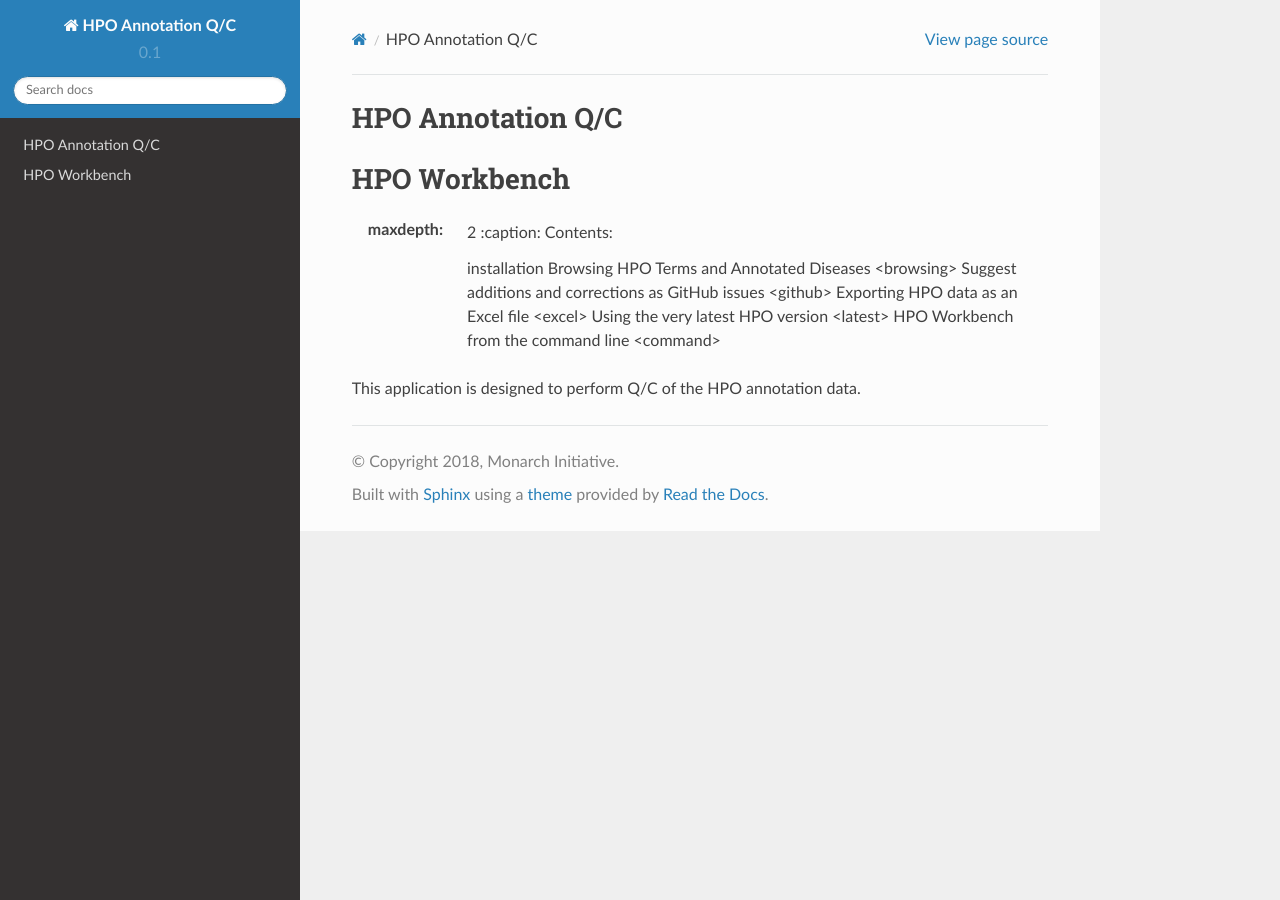
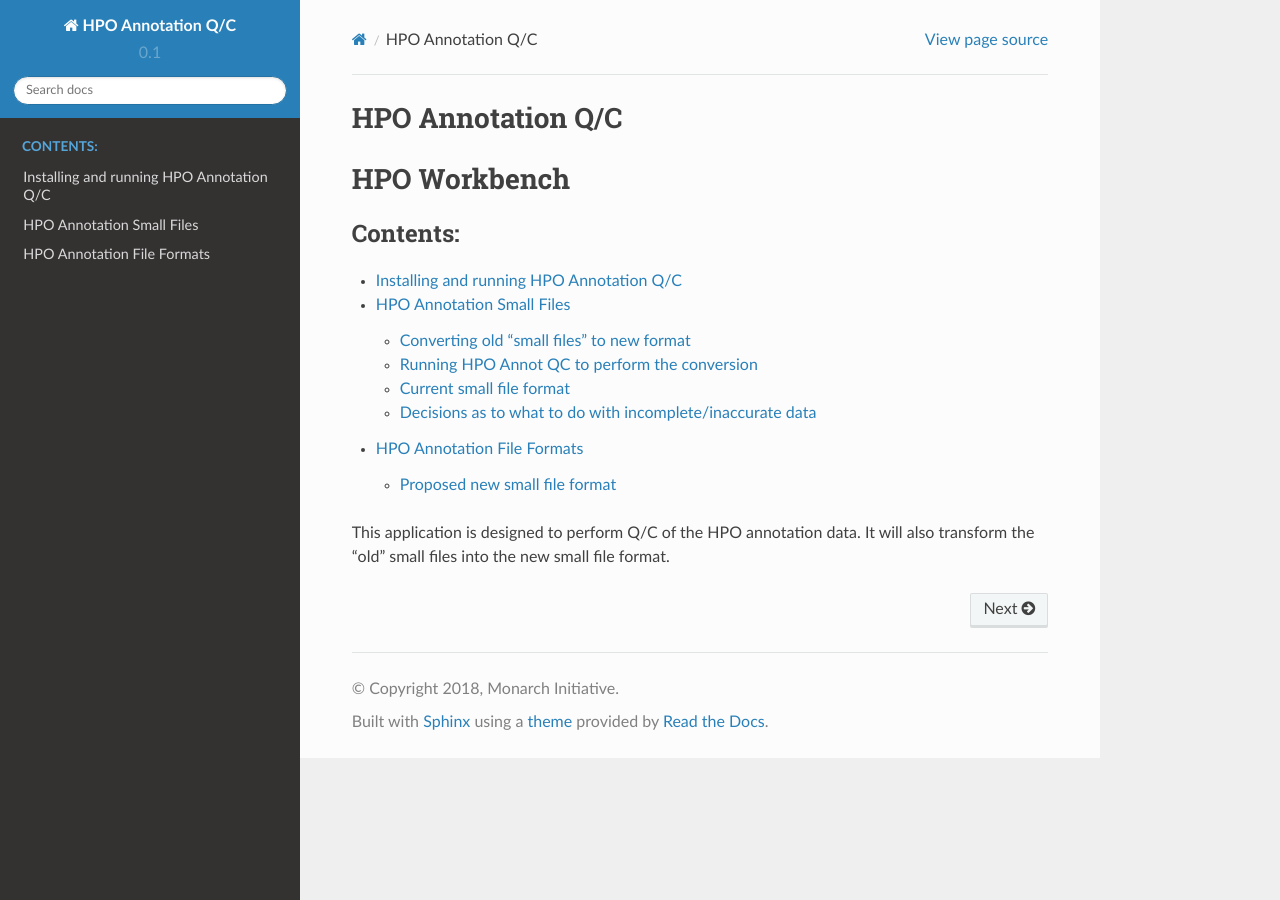
Before and after one commit to monarch-initiative/hpoannotqc, a Sphinx documentation site: the page built from docs/index.rst, in a window 1280 px wide. Built offline with Sphinx 7.4.7 and the Read the Docs theme 2.0.0, drawn with Linux system fonts in a browser that asks for light colours.

Commit message:
documentation

```diff
--- a/docs/index.rst
+++ b/docs/index.rst
@@ -6,16 +6,14 @@ HPO Annotation Q/C
 HPO Workbench
 ===============================
 .. toctree::
-:maxdepth: 2
-       :caption: Contents:
+    :maxdepth: 2
+    :caption: Contents:
 
-       installation
-       Browsing HPO Terms and Annotated Diseases <browsing>
-       Suggest additions and corrections as GitHub issues <github>
-       Exporting HPO data as an Excel file <excel>
-       Using the very latest HPO version <latest>
-       HPO Workbench from the command line <command>
+    installation
+    smallfile
+    annotationFormat
 
 
 
-This application is designed to perform Q/C of the HPO annotation data.
+This application is designed to perform Q/C of the HPO annotation data. It will also transform the "old" small files into
+the new small file format.
```
